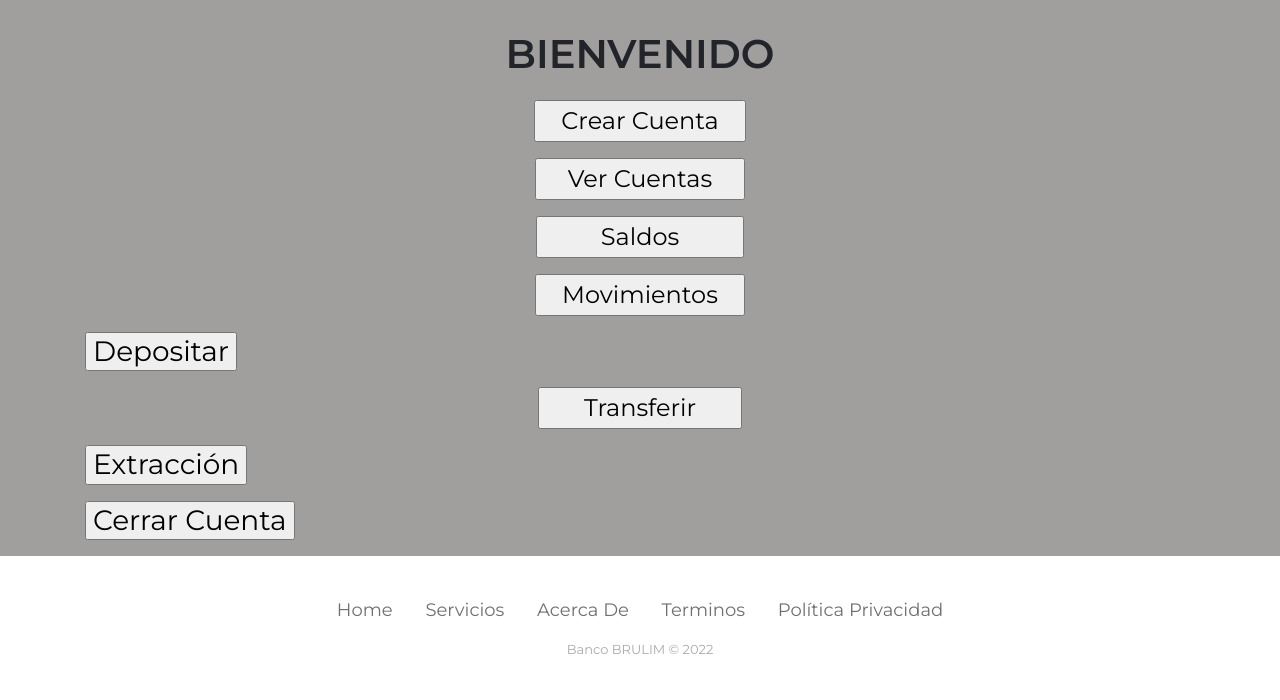
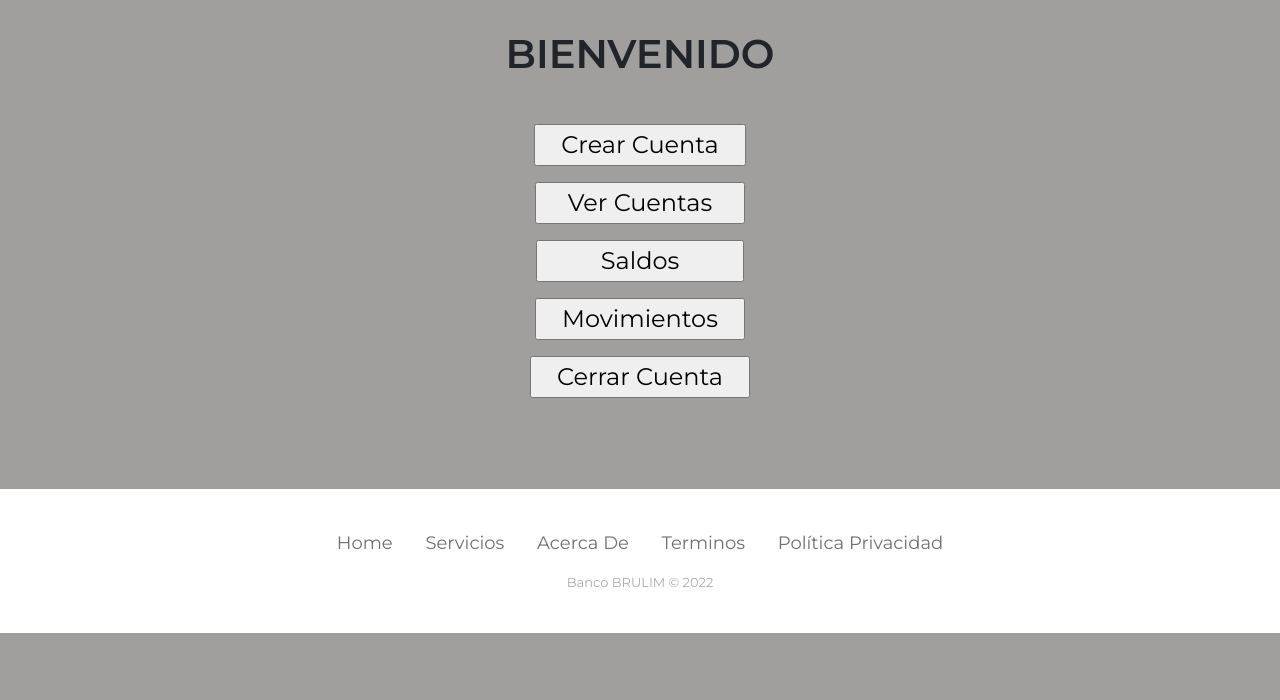
Before and after one commit to JORGEBRUNO2020/sistema_bancario_brulim, a Flask app: page /volver in a window 1280 px wide. Shown: the part 124-824 px from the top of the page. After the commit the page ends 757 px from the top, so only its background shows below. Run offline with Flask 2, Linux system fonts and the light colour scheme; some libraries are stand-ins or nearby versions.

Commit message:
fix menu principal

```diff
--- a/templates/views/main_page.html
+++ b/templates/views/main_page.html
@@ -26,7 +26,7 @@
 
 
             <body>
-
+                <br>
                 <form class="opciones  mb-3 font-weight-bolder"  method="get" action='/crear_cuenta'>
                 <a class="nav-link" href='/crear_cuenta'></a>
                 <input type="submit" value="   Crear Cuenta   " />
@@ -40,17 +40,8 @@
                 <form class="opciones  mb-3 font-weight-bolder"  method="get" action='/listar_movimientos'>
                 <input type="submit" value="   Movimientos   " />
                 </form>
-                <form class="titulos h3 mb-3 font-weight-bolder"  method="get" action='/realizar_deposito'>
-                <input type="submit" value="Depositar" />
-                </form>
-                <form class="opciones  mb-3 font-weight-bolder" method="get" action='/realizar_transferencia'>
-                <input type="submit" value="      Transferir      " />
-                </form>
-                <form class="titulos h3 mb-3 font-weight-bolder"  method="get" action='/realizar_retiro'>
-                <input type="submit" value="Extracción" />
-                </form>
-                <form class="titulos h3 mb-3 font-weight-bolder"  method="get" action='/cerrar_cuenta'>
-                <input type="submit" value="Cerrar Cuenta" />
+                <form class="opciones  mb-3 font-weight-bolder" method="get" action='/cerrar_cuenta'>
+                <input type="submit" value="   Cerrar Cuenta   " />
                 </form>
 
 
```
